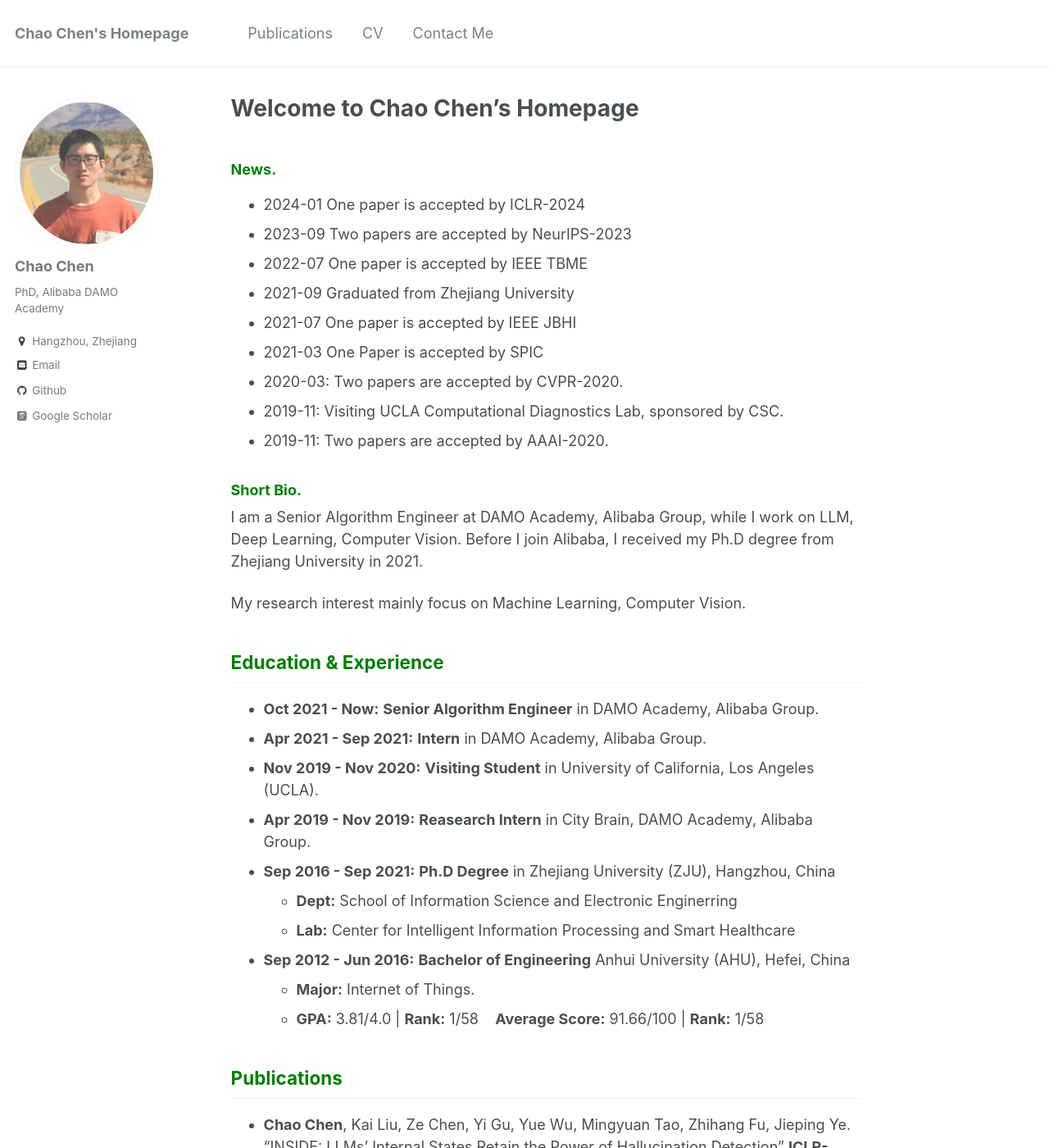
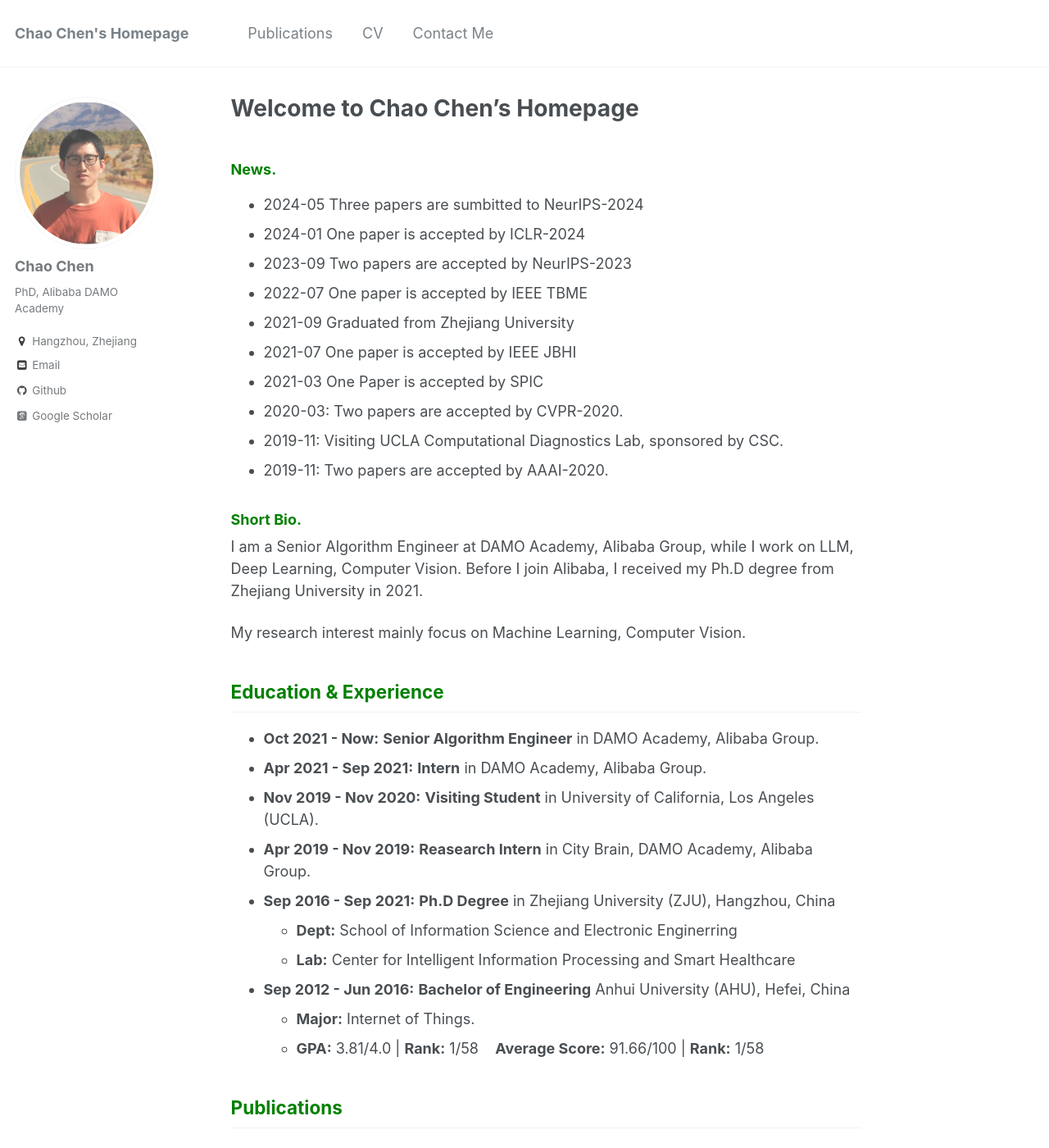
Before and after one commit to chenchao666/chenchao666.github.io, a Jekyll site: the page built from _pages/about.md, in a window 1280 px wide and 1400 px high. Shown: the whole window at 82% size. Built offline with Jekyll 4.4.1, drawn with Linux system fonts in a browser that asks for light colours; some web fonts are replaced; part of the change alters nothing that is shown; some of the changed text lies outside the part shown.

Commit message:
Update about.md

```diff
--- a/_pages/about.md
+++ b/_pages/about.md
@@ -9,6 +9,7 @@ redirect_from:
 ---
 
 ### <span style="color: green"> News. </span>
+* 2024-05 Three papers are sumbitted to NeurIPS-2024
 * 2024-01 One paper is accepted by ICLR-2024
 * 2023-09 Two papers are accepted by NeurIPS-2023
 * 2022-07 One paper is accepted by IEEE TBME
@@ -39,11 +40,11 @@ My research interest mainly focus on Machine Learning, Computer Vision.
   - **GPA:** 3.81/4.0 \| **Rank:** 1/58 &nbsp;&nbsp; **Average Score:** 91.66/100 \| **Rank:** 1/58
 
 ## <span style="color: green"> Publications </span>
-* **Chao Chen**, Kai Liu, Ze Chen, Yi Gu, Yue Wu, Mingyuan Tao, Zhihang Fu, Jieping Ye. "INSIDE: LLMs' Internal States Retain the Power of Hallucination Detection" **ICLR-2024**
-* **Chao Chen**, Zhihang Fu, Kai Liu, Ze Chen, Mingyuan Tao, Jieping Ye. "Optimal Parameter and Neuron Pruning for Out-of-Distribution Detection" **NeurIPS-2023**.
-* **Chao Chen**, Catalina Raymond, Bill Speier, Xinyu Jin, Timothy F Cloughesy, Dieter Enzmann, Benjamin M Ellingson, Corey W Arnold. "Synthesizing MR image contrast enhancement using 3D high-resolution ConvNets" **IEEE TBME**.
-* **Chao Chen**, Zhihong Chen, Xinyu Jin, Lanjuan Li, William Speier, Corey Arnold. "Attention-Guided Discriminative Region Localization for Bone Age Assessment"  **IEEE JBHI**.
-* **Chao Chen**, Zhihang Fu, Zhihong Chen, Zhaowei Cheng, Xinyu Jin, Xian-sheng Hua. "Towards Self-similarity Consistency and Feature Discrimination for Unsupervised Domain Adaptation" **Signal Processing: Image Communication**.
+* **Chao Chen**, Kai Liu, Ze Chen, Yi Gu, Yue Wu, Mingyuan Tao, Zhihang Fu, Jieping Ye. "INSIDE: LLMs' Internal States Retain the Power of Hallucination Detection" **ICLR-2024**. [paper](https://arxiv.org/abs/2402.03744)
+* **Chao Chen**, Zhihang Fu, Kai Liu, Ze Chen, Mingyuan Tao, Jieping Ye. "Optimal Parameter and Neuron Pruning for Out-of-Distribution Detection" **NeurIPS-2023**. [paper](https://proceedings.neurips.cc/paper_files/paper/2023/file/a4316bb210a59fb7aafeca5dd21c2703-Paper-Conference.pdf)
+* **Chao Chen**, Catalina Raymond, Bill Speier, Xinyu Jin, Timothy F Cloughesy, Dieter Enzmann, Benjamin M Ellingson, Corey W Arnold. "Synthesizing MR image contrast enhancement using 3D high-resolution ConvNets" **IEEE TBME**. [paper](https://ieeexplore.ieee.org/abstract/document/9833335)
+* **Chao Chen**, Zhihong Chen, Xinyu Jin, Lanjuan Li, William Speier, Corey Arnold. "Attention-Guided Discriminative Region Localization for Bone Age Assessment"  **IEEE JBHI**. [paper](https://ieeexplore.ieee.org/abstract/document/9476989)
+* **Chao Chen**, Zhihang Fu, Zhihong Chen, Zhaowei Cheng, Xinyu Jin, Xian-sheng Hua. "Towards Self-similarity Consistency and Feature Discrimination for Unsupervised Domain Adaptation" **Signal Processing: Image Communication**. [paper](https://www.sciencedirect.com/science/article/abs/pii/S0923596521000576)
 * **Chao Chen**, Zhihang Fu, Zhihong Chen, Sheng Jin, Zhaowei Cheng, Xinyu Jin, Xian-sheng Hua. "HoMM: Higher-order Moment Matching for Unsupervised Domain Adaptation" **AAAI-2020**.
 * **Chao Chen**, Zhihong Chen, Boyuan Jiang, Xinyu Jin. “Joint Domain Alignment and Discriminative Feature Learning for Unsupervised Deep Domain Adaptation” **AAAI-2019**. [paper].(https://arxiv.org/abs/1808.09347) [code](https://github.com/chenchao666/JDDA-Master).
 * **Chao Chen**, Boyuan Jiang, Zhaowei Cheng, Xinyu Jin. “Joint Domain Matching and Classification for Cross-Domain Adaptation Via ELM” **Neurocomputing** [paper](https://www.sciencedirect.com/science/article/pii/S0925231219300839) [code](https://github.com/chenchao666/JDMC).
```
